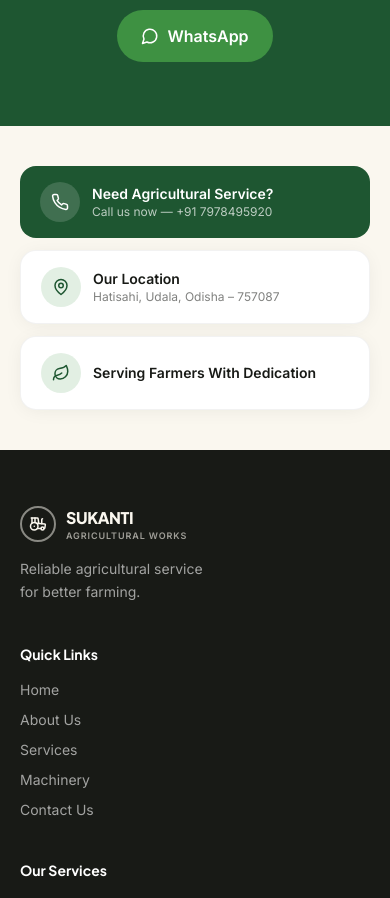
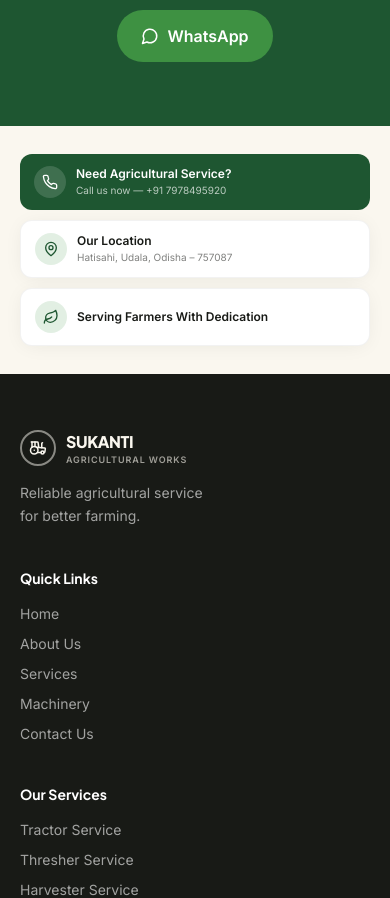
Before and after one commit to amandv123/sukanti-agricultural-works, a React (Vite) app: page / in a window 390 px wide. Shown: the part 5222-6120 px from the top of the page. Built offline with nearby package versions, Linux system fonts and the light colour scheme; the HTML template or start-up script is replaced by a standard one.

Commit message:
Tighten contact info cards for mobile

```diff
--- a/src/components/ContactInfoStrip.tsx
+++ b/src/components/ContactInfoStrip.tsx
@@ -4,42 +4,42 @@
 // Compact info strip shown just above the footer, matching the reference.
 export default function ContactInfoStrip() {
   return (
-    <section className="py-10 sm:py-12">
+    <section className="py-7 sm:py-12">
       <div className="mx-auto max-w-7xl px-5 sm:px-8">
-        <div className="grid sm:grid-cols-2 lg:grid-cols-3 gap-3 sm:gap-4">
+        <div className="grid sm:grid-cols-2 lg:grid-cols-3 gap-2.5 sm:gap-4">
           <a
             href={hasRealPhone() ? getCallHref() : undefined}
             aria-disabled={!hasRealPhone()}
-            className="flex items-center gap-3 rounded-2xl bg-brand-deep text-white px-5 py-4 hover:bg-brand-deepDark transition-colors"
+            className="flex items-center gap-2.5 rounded-xl bg-brand-deep text-white px-3.5 py-3 sm:gap-3 sm:rounded-2xl sm:px-5 sm:py-4 hover:bg-brand-deepDark transition-colors"
           >
-            <span className="w-10 h-10 rounded-full bg-white/15 flex items-center justify-center shrink-0">
-              <Phone size={18} />
+            <span className="w-8 h-8 rounded-full bg-white/15 flex items-center justify-center shrink-0 sm:w-10 sm:h-10">
+              <Phone size={16} />
             </span>
             <span>
-              <span className="block text-sm font-semibold">Need Agricultural Service?</span>
-              <span className="block text-xs text-white/70">
+              <span className="block text-xs font-semibold sm:text-sm">Need Agricultural Service?</span>
+              <span className="block text-[10px] leading-4 text-white/70 sm:text-xs">
                 {hasRealPhone() ? `Call us now — ${business.phone}` : 'Call us now for quick support'}
               </span>
             </span>
           </a>
 
-          <div className="flex items-center gap-3 rounded-2xl bg-white border border-black/5 shadow-card px-5 py-4">
-            <span className="w-10 h-10 rounded-full bg-brand-fresh/15 text-brand-deep flex items-center justify-center shrink-0">
-              <MapPin size={18} />
+          <div className="flex items-center gap-2.5 rounded-xl bg-white border border-black/5 shadow-card px-3.5 py-3 sm:gap-3 sm:rounded-2xl sm:px-5 sm:py-4">
+            <span className="w-8 h-8 rounded-full bg-brand-fresh/15 text-brand-deep flex items-center justify-center shrink-0 sm:w-10 sm:h-10">
+              <MapPin size={16} />
             </span>
             <span>
-              <span className="block text-sm font-semibold text-brand-ink">Our Location</span>
-              <span className="block text-xs text-brand-ink/55">
+              <span className="block text-xs font-semibold text-brand-ink sm:text-sm">Our Location</span>
+              <span className="block text-[10px] leading-4 text-brand-ink/55 sm:text-xs">
                 {business.address.line3}, {business.address.line4}
               </span>
             </span>
           </div>
 
-          <div className="flex items-center gap-3 rounded-2xl bg-white border border-black/5 shadow-card px-5 py-4">
-            <span className="w-10 h-10 rounded-full bg-brand-fresh/15 text-brand-deep flex items-center justify-center shrink-0">
-              <Leaf size={18} />
+          <div className="flex items-center gap-2.5 rounded-xl bg-white border border-black/5 shadow-card px-3.5 py-3 sm:gap-3 sm:rounded-2xl sm:px-5 sm:py-4">
+            <span className="w-8 h-8 rounded-full bg-brand-fresh/15 text-brand-deep flex items-center justify-center shrink-0 sm:w-10 sm:h-10">
+              <Leaf size={16} />
             </span>
-            <span className="block text-sm font-semibold text-brand-ink">
+            <span className="block text-xs font-semibold text-brand-ink sm:text-sm">
               Serving Farmers With Dedication
             </span>
           </div>
```
